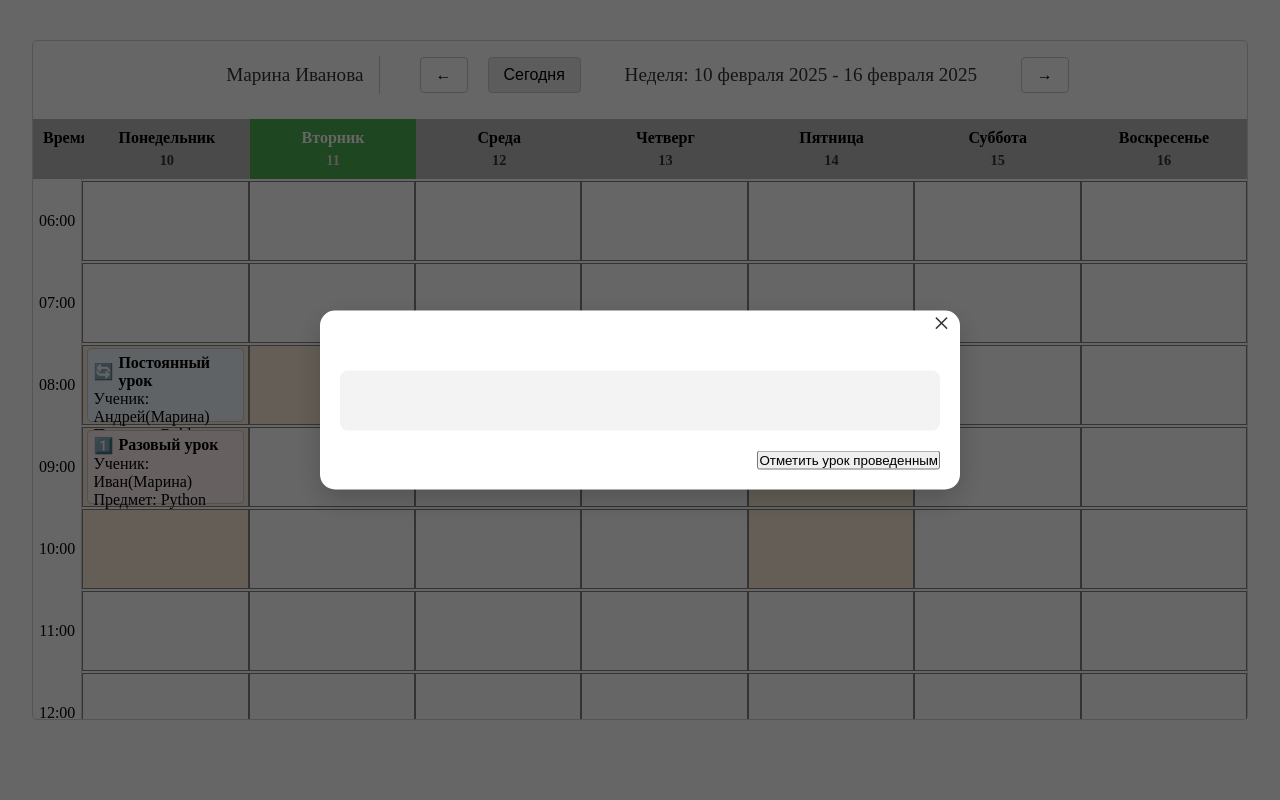
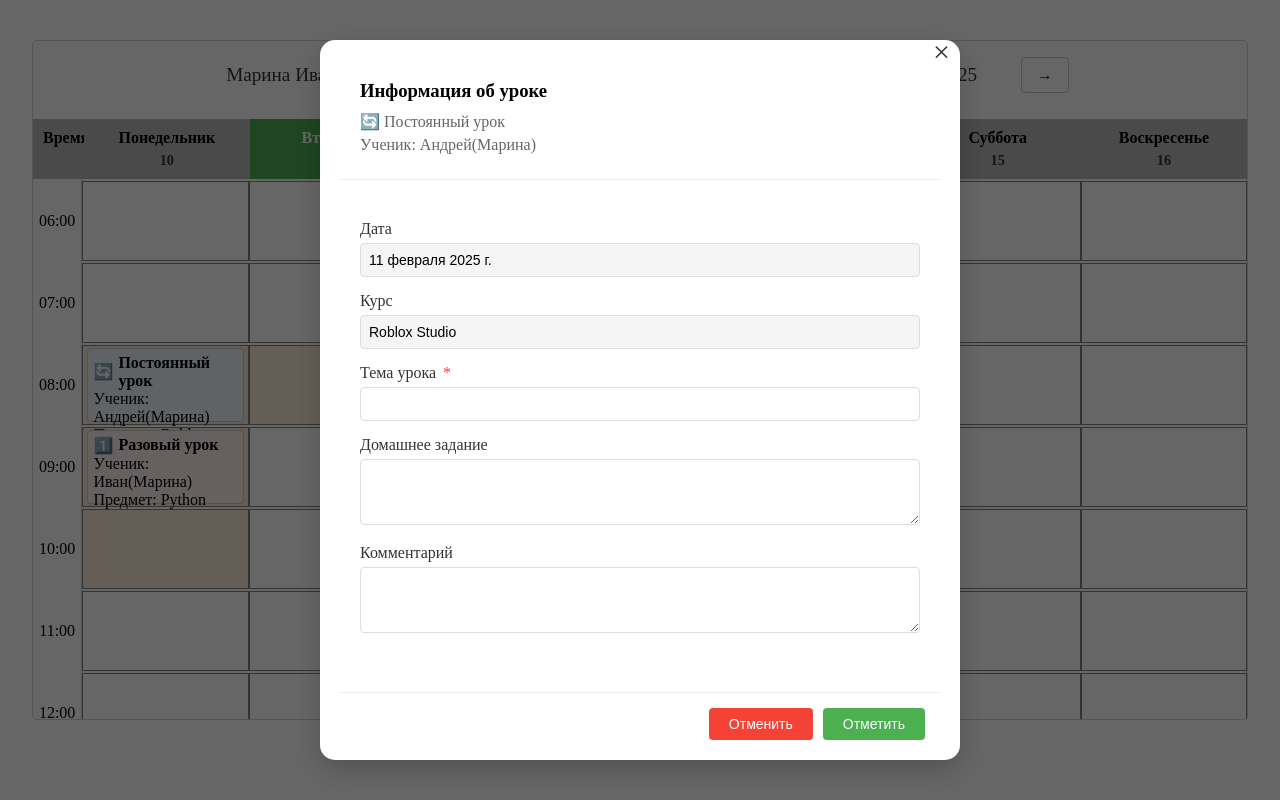
Before and after one commit to Picalfer/Schedule-CRM, a plain HTML site: page index.html in a window 1280 px wide. Both pictures are taken after a click on the element 165 px from the left and 385 px from the top of the page. Drawn offline with Linux system fonts and the light colour scheme.

Commit message:
modal window

```diff
--- a/calendar.js
+++ b/calendar.js
@@ -87,7 +87,9 @@ export class Calendar {
         const statusText = lesson.status === 'permanent' ? 'Постоянный урок' : 'Разовый урок';
 
         return `
-            <div class="lesson ${lesson.status}" data-lesson-id="${lesson.id}" onclick="openLessonModal()">
+            <div class="lesson ${lesson.status}"
+                 data-lesson-id="${lesson.id}"
+                 onclick="window.openLessonModal(${JSON.stringify(lesson).replace(/"/g, '&quot;')})">
                 <h4 data-emoji="${emoji}">${statusText}</h4>
                 <p>Ученик: ${lesson.student}</p>
                 <p>Предмет: ${lesson.subject}</p>
--- a/index.html
+++ b/index.html
@@ -209,16 +209,41 @@
 <div id="lesson-modal" class="modal">
     <div class="modal-content">
         <span class="close">&times;</span>
-
         <div class="modal-header">
-
+            <h3>Информация об уроке</h3>
+            <div class="lesson-info">
+                <p class="lesson-type"></p>
+                <p class="lesson-student"></p>
+            </div>
         </div>
-
         <div class="modal-body">
-
+            <form id="lesson-form">
+                <div class="form-group">
+                    <label>Дата</label>
+                    <input type="text" id="lesson-date" readonly>
+                </div>
+                <div class="form-group">
+                    <label>Курс</label>
+                    <input type="text" id="lesson-course" readonly>
+                </div>
+                <div class="form-group">
+                    <label>Тема урока <span class="required">*</span></label>
+                    <input type="text" id="lesson-topic" required>
+                    <div class="error-message">Это поле обязательно для заполнения</div>
+                </div>
+                <div class="form-group">
+                    <label>Домашнее задание</label>
+                    <textarea id="lesson-homework" rows="3"></textarea>
+                </div>
+                <div class="form-group">
+                    <label>Комментарий</label>
+                    <textarea id="lesson-comment" rows="3"></textarea>
+                </div>
+            </form>
         </div>
         <div class="modal-footer">
-            <button class="apply-button">Отметить урок проведенным</button>
+            <button class="cancel-button">Отменить</button>
+            <button class="submit-button">Отметить</button>
         </div>
     </div>
 </div>
--- a/modal.js
+++ b/modal.js
@@ -2,24 +2,86 @@ export class LessonModal {
     constructor() {
         this.modal = document.getElementById("lesson-modal");
         this.closeButton = document.getElementsByClassName("close")[0];
+        this.form = document.getElementById("lesson-form");
+        this.cancelButton = this.modal.querySelector(".cancel-button");
+        this.submitButton = this.modal.querySelector(".submit-button");
+        this.topicInput = document.getElementById("lesson-topic");
+
         this.setupEventListeners();
     }
 
-    open() {
+    open(lessonData) {
+        // Форматируем сегодняшнюю дату
+        const today = new Date();
+        const formattedDate = today.toLocaleDateString('ru-RU', {
+            year: 'numeric',
+            month: 'long',
+            day: 'numeric'
+        });
+
+        // Заполняем форму данными урока
+        document.getElementById("lesson-date").value = formattedDate;
+        document.getElementById("lesson-course").value = lessonData.subject;
+
+        // Очищаем поля ввода
+        document.getElementById("lesson-topic").value = "";
+        document.getElementById("lesson-homework").value = "";
+        document.getElementById("lesson-comment").value = "";
+
+        // Добавляем информацию об уроке
+        const emoji = lessonData.status === 'permanent' ? '🔄' : '1️⃣';
+        const statusText = lessonData.status === 'permanent' ? 'Постоянный урок' : 'Разовый урок';
+        this.modal.querySelector('.lesson-type').innerHTML = `${emoji} ${statusText}`;
+        this.modal.querySelector('.lesson-student').textContent = `Ученик: ${lessonData.student}`;
+
         this.modal.style.display = "block";
     }
 
     close() {
         this.modal.style.display = "none";
+        this.form.reset();
+        // Убираем ошибки при закрытии
+        this.topicInput.closest('.form-group').classList.remove('error');
+    }
+
+    validateForm() {
+        let isValid = true;
+        const topicGroup = this.topicInput.closest('.form-group');
+
+        if (!this.topicInput.value.trim()) {
+            topicGroup.classList.add('error');
+            isValid = false;
+        } else {
+            topicGroup.classList.remove('error');
+        }
+
+        return isValid;
     }
 
     setupEventListeners() {
         this.closeButton.onclick = () => this.close();
+        this.cancelButton.onclick = () => this.close();
 
         document.addEventListener('click', (e) => {
             if (e.target === this.modal) {
                 this.close();
             }
         });
+
+        this.submitButton.onclick = (e) => {
+            e.preventDefault();
+            if (this.validateForm()) {
+                // Здесь будет логика сохранения данных
+                this.close();
+            }
+        };
+
+        // Убираем ошибку при вводе
+        this.topicInput.addEventListener('input', () => {
+            const topicGroup = this.topicInput.closest('.form-group');
+            if (this.topicInput.value.trim()) {
+                topicGroup.classList.remove('error');
+            }
+        });
     }
 }
--- a/script.js
+++ b/script.js
@@ -15,4 +15,4 @@ document.addEventListener('DOMContentLoaded', () => {
 });
 
 // Глобальная функция для открытия модального окна (используется в HTML)
-window.openLessonModal = () => modalManager.open();
+window.openLessonModal = (lessonData) => modalManager.open(lessonData);
--- a/style.css
+++ b/style.css
@@ -172,11 +172,8 @@
 }
 
 .modal-header {
-    display: flex;
-    flex-direction: row;
-    justify-content: space-between;
-    align-items: start;
-    margin-bottom: 20px;
+    padding: 20px;
+    border-bottom: 1px solid #eee;
 }
 
 .modal-footer {
@@ -185,14 +182,68 @@
 }
 
 .modal-body {
+    padding: 20px;
+}
+
+.form-group {
+    margin-bottom: 15px;
+}
+
+.form-group label {
+    display: block;
+    margin-bottom: 5px;
+    font-weight: 500;
+    color: #333;
+}
+
+.form-group input[type="text"],
+.form-group textarea {
+    width: 100%;
+    padding: 8px;
+    border: 1px solid #ddd;
+    border-radius: 4px;
+    font-size: 14px;
+}
+
+.form-group input[readonly] {
+    background-color: #f5f5f5;
+    cursor: not-allowed;
+}
+
+.modal-footer {
     display: flex;
-    flex-direction: row;
-    justify-content: space-between;
-    margin-top: 20px;
-    background-color: #F3F3F3;
-    padding: 30px;
-    border-radius: 8px;
-    font-family: 'Roboto', sans-serif;
+    justify-content: flex-end;
+    gap: 10px;
+    padding: 15px;
+    border-top: 1px solid #eee;
+}
+
+.submit-button,
+.cancel-button {
+    padding: 8px 20px;
+    border: none;
+    border-radius: 4px;
+    cursor: pointer;
+    font-size: 14px;
+    transition: all 0.2s;
+}
+
+.submit-button {
+    background-color: #4CAF50;
+    color: white;
+}
+
+.submit-button:hover {
+    background-color: #45a049;
+}
+
+.cancel-button {
+    background-color: #f44336;
+    color: white;
+}
+
+.cancel-button:hover {
+    background-color: #da190b;
 }
 
 #week-info {
@@ -252,3 +303,44 @@
     border-right: 1px solid #ccc;
     margin-right: 20px;
 }
+
+.lesson-info {
+    margin-top: 10px;
+    color: #666;
+}
+
+.lesson-info p {
+    margin: 5px 0;
+}
+
+.lesson-type {
+    display: flex;
+    align-items: center;
+    gap: 5px;
+}
+
+.form-group textarea {
+    resize: vertical;
+    min-height: 60px;
+    max-height: 200px;
+}
+
+.required {
+    color: #f44336;
+    margin-left: 3px;
+}
+
+.error-message {
+    display: none;
+    color: #f44336;
+    font-size: 12px;
+    margin-top: 5px;
+}
+
+.form-group.error input {
+    border-color: #f44336;
+}
+
+.form-group.error .error-message {
+    display: block;
+}
```
